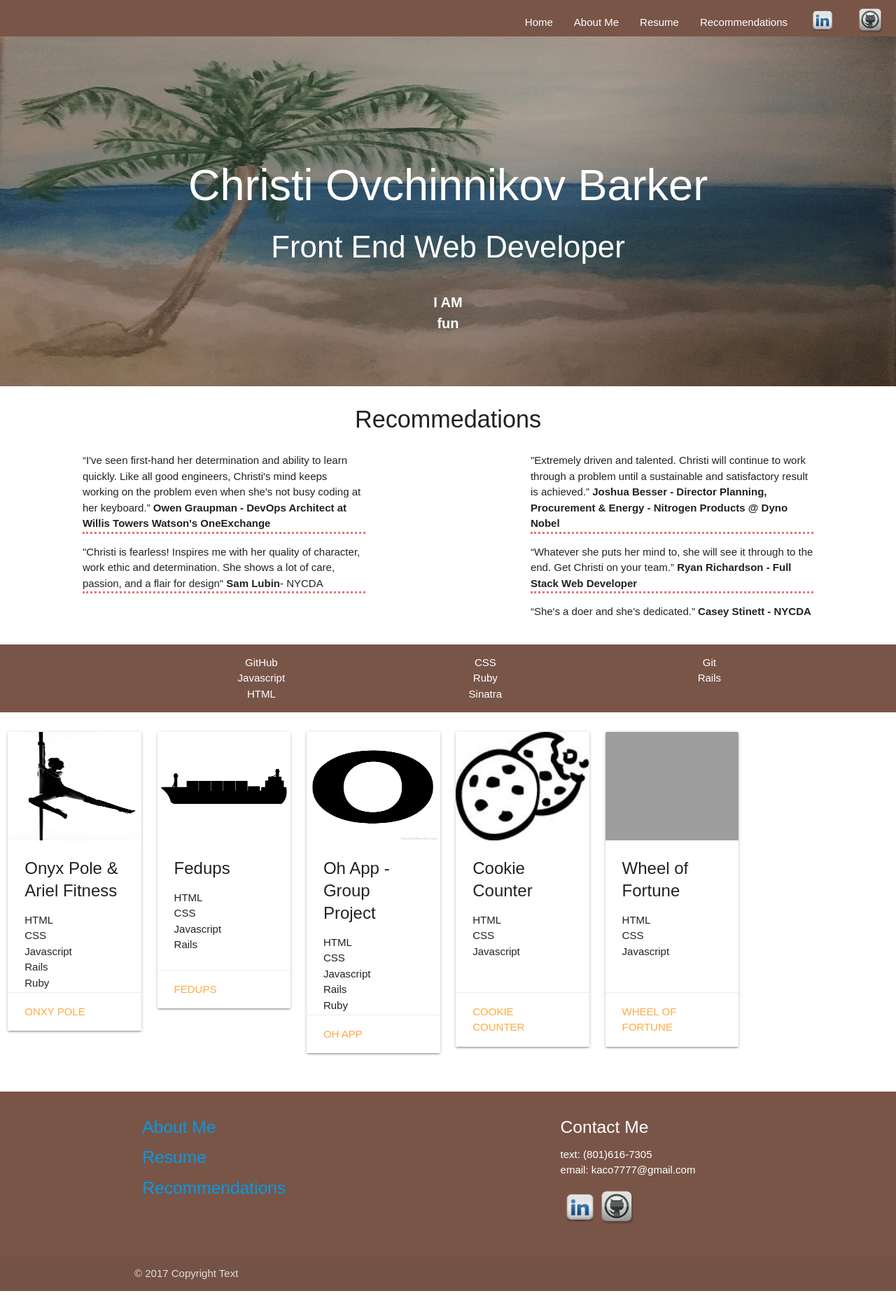
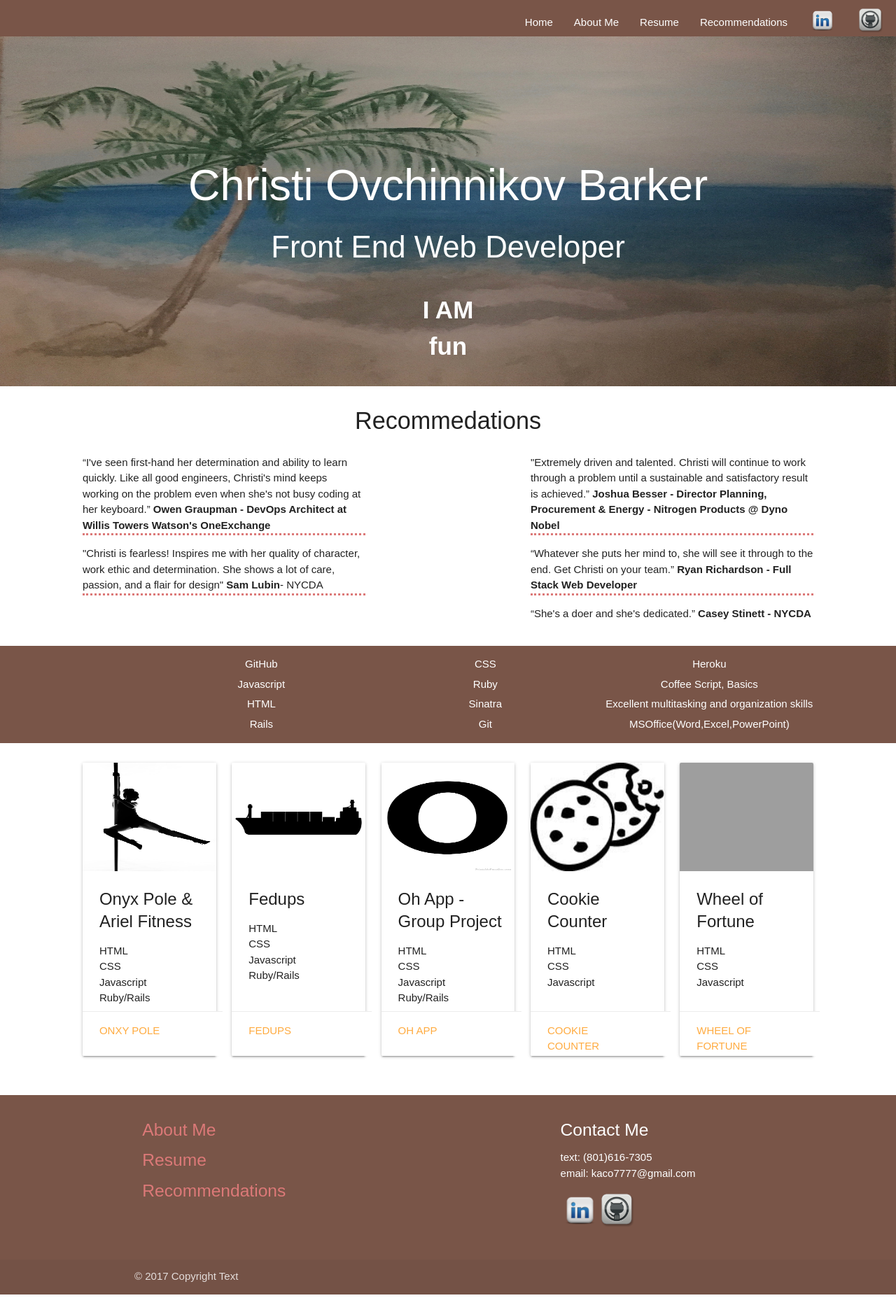
Before and after one commit to christibarker/Portfolio, a Rails app: page / in a window 1280 px wide. Shown: the whole page at 70% size. Run offline with Rails 7, Linux system fonts and the light colour scheme; style sheets or scripts are compiled from the project's sources; some libraries are stand-ins or nearby versions; grey boxes are pictures that could not be loaded.

Commit message:
styling and skills added

```diff
--- a/app/assets/stylesheets/home.scss
+++ b/app/assets/stylesheets/home.scss
@@ -6,7 +6,7 @@
 // 	background-color:gray;
 // }
 
-
+// recommendation section
 .recomendation {
 	// background-color: #FFF8DC;
 	height: auto;
@@ -20,21 +20,28 @@
 
 .center{
 	text-align: center;
+	margin-top: 2%;
 }
 
+// skills section
 .skills {
 	background-color: #795548;
 }
 
-// .projects {
-// 	background-color: #FFFACD;
-// }
+// project section
 
-// .card {
-// 	height: 300px;
-// 	width: 200px;
-// }
+.card-content {
+	height: 200px;
+	width: 200px;
+}
 
+.card-action {
+	height: 64px;
+	width: 200px;
+}
+
+
+// header and overlay section
 .name {
 	text-align: center;
 }
@@ -42,7 +49,7 @@
 .strheader {
 	text-align: center;
 	font-weight: bold;
-	font-size: 20px;
+	font-size: 35px;
 }
 
 .img {
--- a/app/assets/stylesheets/pages.scss
+++ b/app/assets/stylesheets/pages.scss
@@ -38,3 +38,9 @@
 	margin-left: 24%;
   margin-top: -11%;
 }
+
+// links
+
+a {
+	color: rgb(220, 121, 120);
+}
--- a/app/views/home/index.html.erb
+++ b/app/views/home/index.html.erb
@@ -52,6 +52,7 @@
         <li class="center">GitHub</li>
         <li class="center">Javascript</li>
         <li class="center">HTML</li>
+        <li class="center">Rails</li>
       </ul>
     </div>
     <div class="col s3 m3">
@@ -59,18 +60,23 @@
         <li class="center">CSS</li>
         <li class="center">Ruby</li>
         <li class="center">Sinatra</li>
+        <li class="center">Git</li>
       </ul>
     </div>
     <div class="col s3 m3">
       <ul>
-        <li class="center">Git</li>
-        <li class="center">Rails</li>
+        <li class="center">Heroku</li>
+        <li class="center">Coffee Script, Basics</li>
+        <li class="center">Excellent multitasking and organization skills
+        </li>
+        <li class="center">MSOffice(Word,Excel,PowerPoint)</li>
       </ul>
     </div>
     <div class="col s2 m2"></div>
   </div>
 <!--     website projects-->
     <div class="row projects">
+      <div class="col s1 m1"></div>
       <div class="col s2 m2">
         <div class="card">
           <div class="card-image">
@@ -82,8 +88,8 @@
               <li>HTML</li>
               <li>CSS</li>
               <li>Javascript</li>
-              <li>Rails</li>
-              <li>Ruby</li>
+              <li>Ruby/Rails</li>
+              <!-- <li>Ruby</li> -->
             </ul>
           </div>
           <div class="card-action">
@@ -104,7 +110,7 @@
               <li>HTML</li>
               <li>CSS</li>
               <li>Javascript</li>
-              <li>Rails</li>
+              <li>Ruby/Rails</li>
             </ul>
           </div>
           <div class="card-action">
@@ -123,8 +129,8 @@
               <li>HTML</li>
               <li>CSS</li>
               <li>Javascript</li>
-              <li>Rails</li>
-              <li>Ruby</li>
+              <li>Ruby/Rails</li>
+              <!-- <li>Ruby</li> -->
             </ul>
           </div>
           <div class="card-action">
@@ -171,9 +177,8 @@
         </div>
       </div>
     </div>
-    <div class="row projects">
-
-
+    <div class="col s1 m1"></div>
+   <!--  <div class="row projects"> -->
 <!--        <div class="col s3 m3">
         <div class="card">
           <div class="card-image">
```
